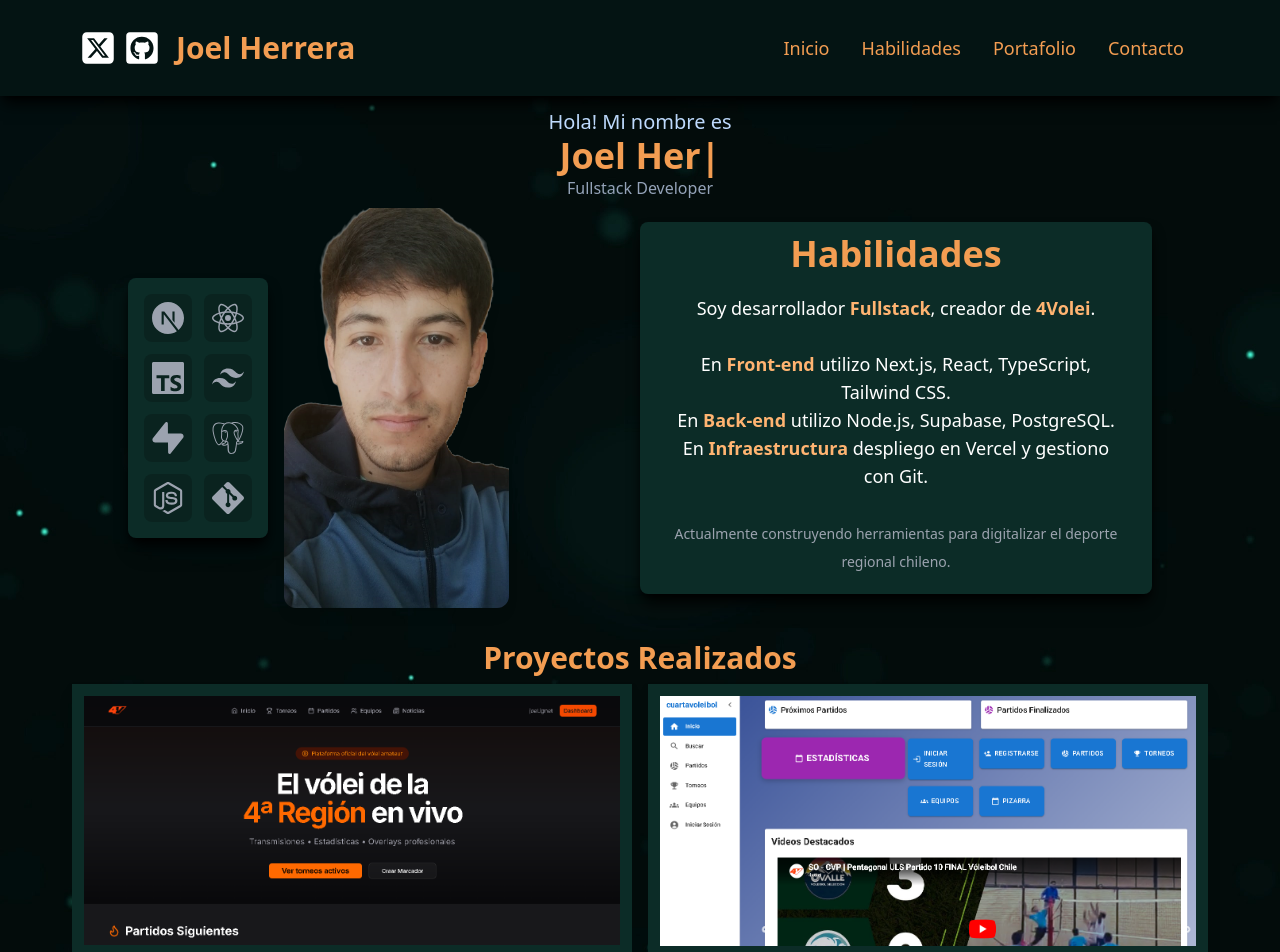
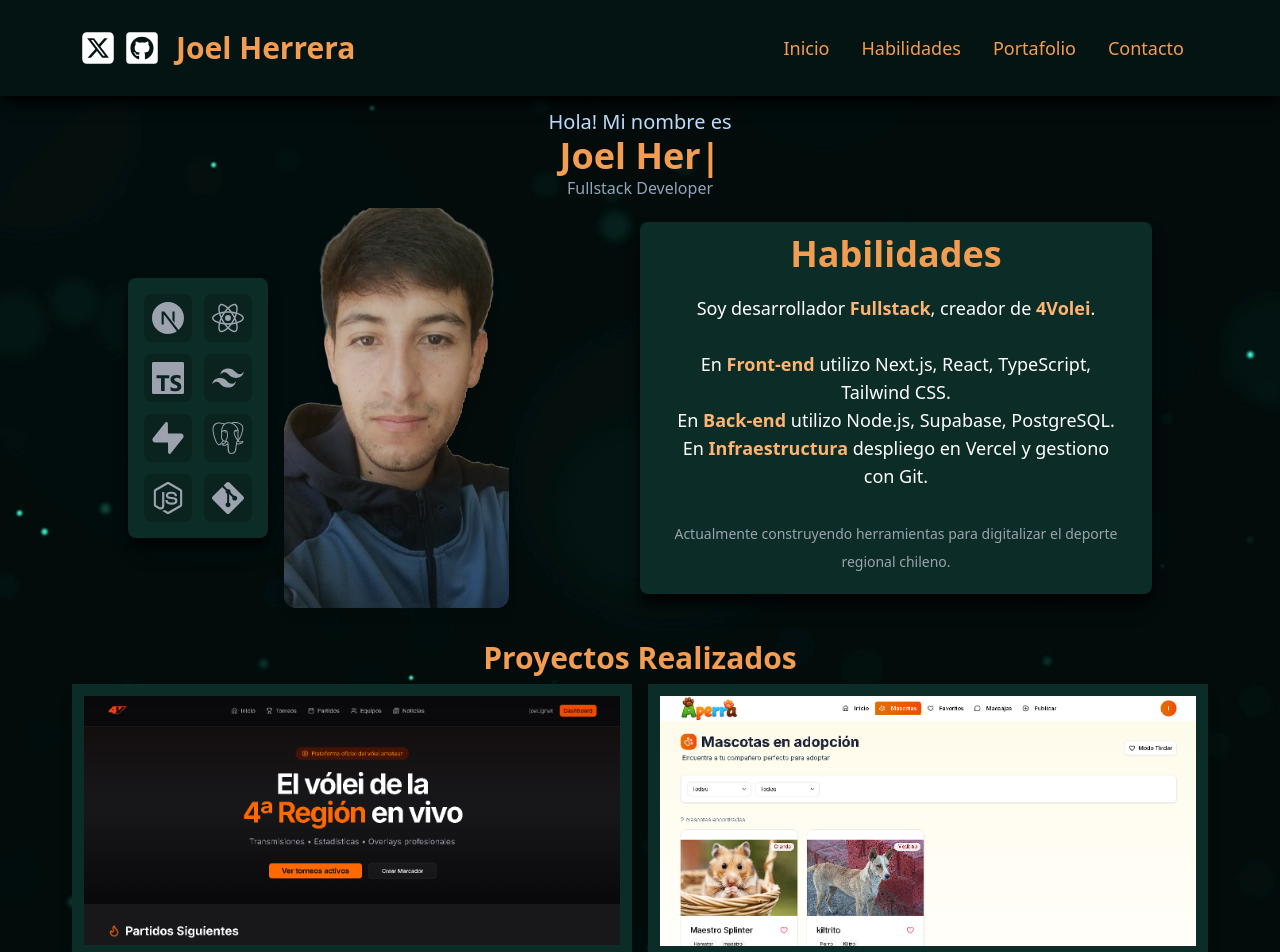
Before and after one commit to Joelherr09/portafolio, a React (Create React App) app: page / in a window 1280 px wide. Shown: the top 952 px of the page. Built offline with nearby package versions, Linux system fonts and the light colour scheme.

Commit message:
Update Proyectos.jsx

```diff
--- a/src/components/Proyectos.jsx
+++ b/src/components/Proyectos.jsx
@@ -28,7 +28,7 @@ const Proyectos = () => {
         </div>
         <div className="bg-[#0c2c27] drop-shadow-lg  p-3 hover:shadow-lg hover:shadow-orange-500/50 duration-300 hover:bg-[#163f38]">
           <a href="https://aperra.vercel.app/" target="_blank" rel="noreferrer">
-            <img src={cuartavoleibol} alt="" />
+            <img src={aperra} alt="" />
             <div className="py-1">
                 <h4 className="text-2xl font-semibold text-[#f39d52]">cuartavoleibol</h4>
                 <p>Plataforma para adopción de mascota.</p>
```
